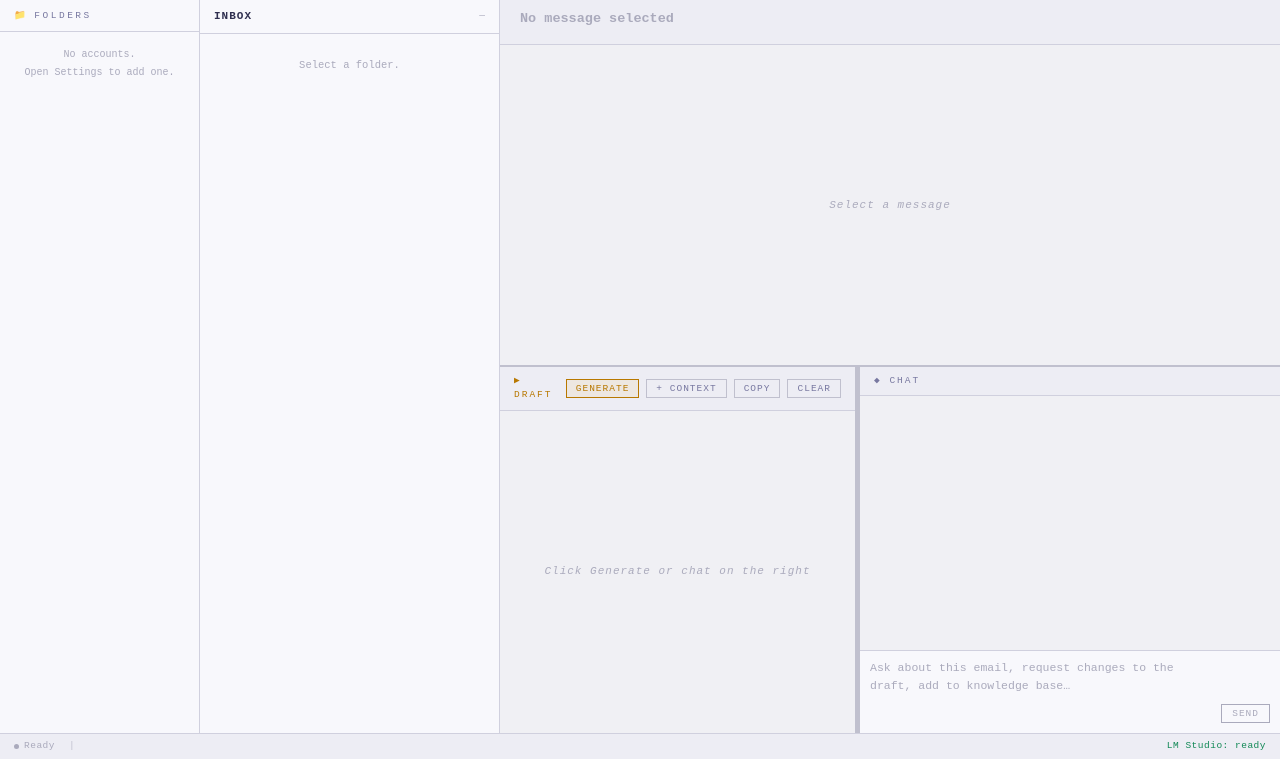
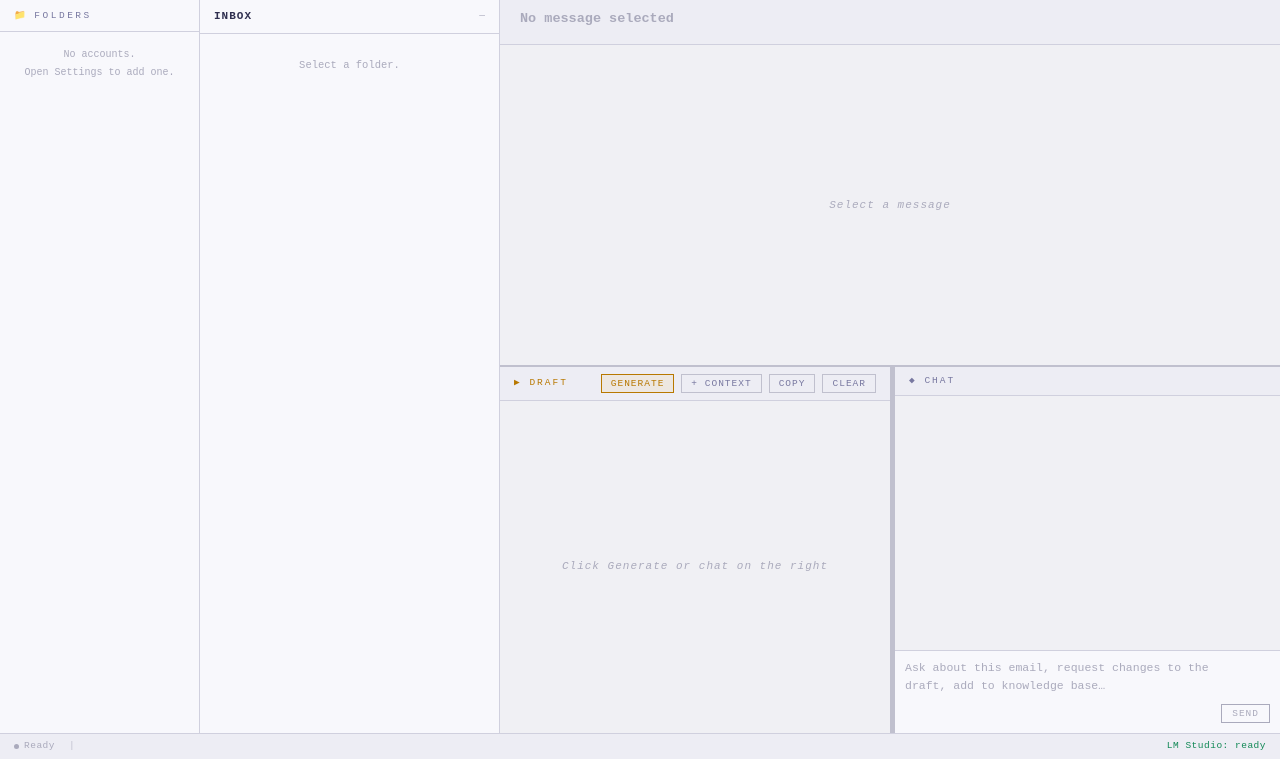
Before and after one commit to Sumidu/email-assistant, a Flask app: page / in a window 1280 px wide. Shown: the part 41-800 px from the top of the page. Run offline with Flask 3, Linux system fonts and the light colour scheme; data that the repository does not hold is empty.

Commit message:
Fix resizer layout and restore auto KB context injection
- chat-col is now flex:1 so it fills remaining space; draft-col starts at 50%
  width — resizing draft-col now properly pushes/pulls the chat column
- Restored get_knowledge_for_email (pinned + style + sender + name matches)
  as the auto context; extra_kb from picker appends on top

Co-Authored-By: Claude Sonnet 4.6 <noreply@anthropic.com>

```diff
--- a/modules/response_generator.py
+++ b/modules/response_generator.py
@@ -134,8 +134,12 @@ class ResponseGenerator:
         Returns {draft, chat, kb_save, knowledge_used}.
         """
         sender    = self._sender_email(email_data.get("sender", ""))
-        knowledge = self.kb.get_knowledge_for_sender(sender)
-        # Append user-selected extra KB files (deduplicated by path)
+        knowledge = self.kb.get_knowledge_for_email(
+            sender,
+            subject=email_data.get("subject", ""),
+            body=email_data.get("body_text", ""),
+        )
+        # Append user-selected extra KB files (deduplicated)
         if extra_kb:
             loaded_names = {t for t, _ in knowledge}
             for filename in extra_kb:
--- a/templates/index.html
+++ b/templates/index.html
@@ -105,7 +105,7 @@ html,body{height:100%;background:var(--bg0);color:var(--text);font-family:var(--
 .rbtn.primary:hover{background:rgba(232,160,0,.15);}
 @keyframes pulse{0%,100%{opacity:1}50%{opacity:.45}}
 /* draft column */
-#draft-col{display:flex;flex-direction:column;flex:1;overflow:hidden;min-width:0;}
+#draft-col{display:flex;flex-direction:column;flex:none;width:50%;overflow:hidden;min-width:200px;}
 #draft-header{background:var(--bg2);border-bottom:1px solid var(--border);padding:7px 14px;display:flex;align-items:center;gap:7px;flex-shrink:0;}
 #draft-label{color:var(--amber);font-size:9.5px;letter-spacing:2px;text-transform:uppercase;flex:1;}
 #kb-tags{display:none;background:var(--bg1);border-bottom:1px solid var(--border);padding:4px 14px;gap:5px;align-items:center;flex-wrap:wrap;flex-shrink:0;}
@@ -117,7 +117,7 @@ html,body{height:100%;background:var(--bg0);color:var(--text);font-family:var(--
 #col-resizer{width:5px;flex-shrink:0;cursor:col-resize;background:var(--border2);transition:background .15s;z-index:2;}
 #col-resizer:hover,#col-resizer.dragging{background:var(--amber);}
 /* chat column */
-#chat-col{display:flex;flex-direction:column;width:420px;flex-shrink:0;overflow:hidden;background:var(--bg0);}
+#chat-col{display:flex;flex-direction:column;flex:1;min-width:200px;overflow:hidden;background:var(--bg0);}
 #chat-header{background:var(--bg2);border-bottom:1px solid var(--border);padding:7px 14px;font-size:9.5px;letter-spacing:2px;text-transform:uppercase;color:var(--muted);flex-shrink:0;}
 #chat-messages{flex:1;overflow-y:auto;padding:10px 14px;display:flex;flex-direction:column;gap:10px;scrollbar-width:thin;scrollbar-color:var(--dim) transparent;}
 .cm{display:flex;flex-direction:column;gap:2px;max-width:100%;}
```
